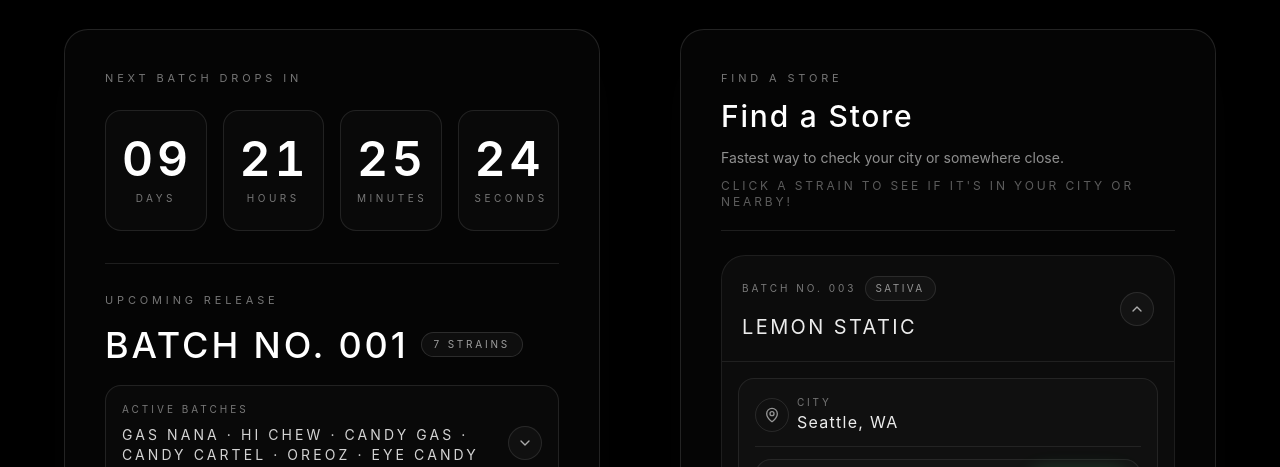
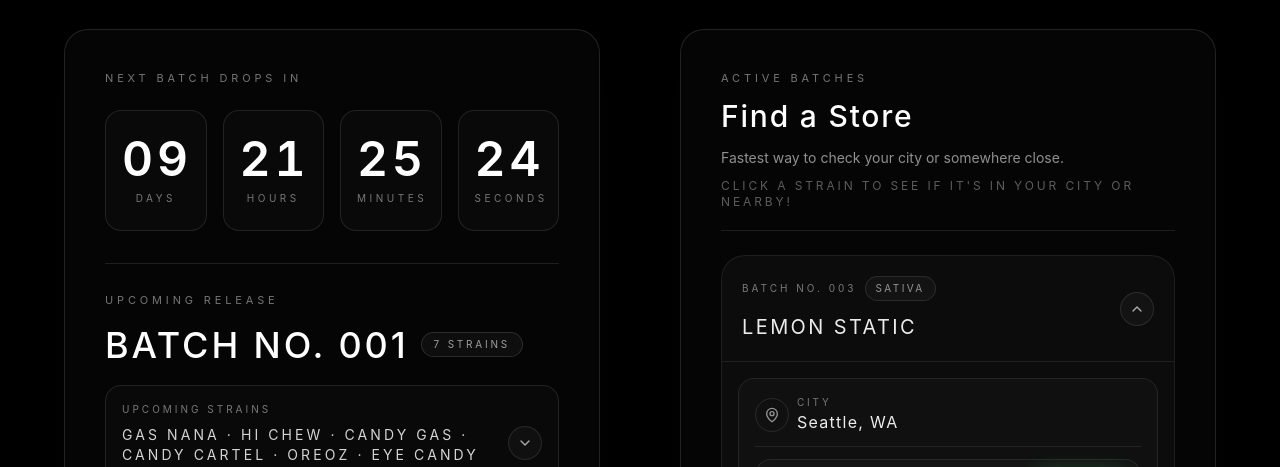
Before and after one commit to sppsocialmarketing/the-batch-site, a React (Vite) app: page / in a window 1280 px wide. Shown: the part 199-666 px from the top of the page. Built offline with nearby package versions, Linux system fonts and the light colour scheme.

Commit message:
Fixed Translation

```diff
--- a/src/App.jsx
+++ b/src/App.jsx
@@ -16,8 +16,8 @@ const copy = {
     minutes: "Minutes",
     seconds: "Seconds",
     upcomingRelease: "Upcoming Release",
-    upcomingStrains: "Active Batches",
-    previousBatches: "Find a Store",
+    upcomingStrains: "Upcoming Strains",
+    previousBatches: "Active Batches",
     citySections: "Find a Store",
     nearbyText: "Fastest way to check your city or somewhere close.",
     tapToExpand: "Click a strain to see if it's in your city or nearby!",
@@ -44,8 +44,8 @@ const copy = {
     minutes: "Minutos",
     seconds: "Segundos",
     upcomingRelease: "Próximo Lanzamiento",
-    upcomingStrains: "activo Batches",
-    previousBatches: "Encontrar una tienda",
+    upcomingStrains: "cepas próximas",
+    previousBatches: "Activo Batches",
     citySections: "Buscar por Ciudad",
     nearbyText: "La forma más rápida de revisar tu ciudad o una cercana.",
     tapToExpand: "¡Haz clic en una variedad para ver si está en tu ciudad o cerca!",
```
